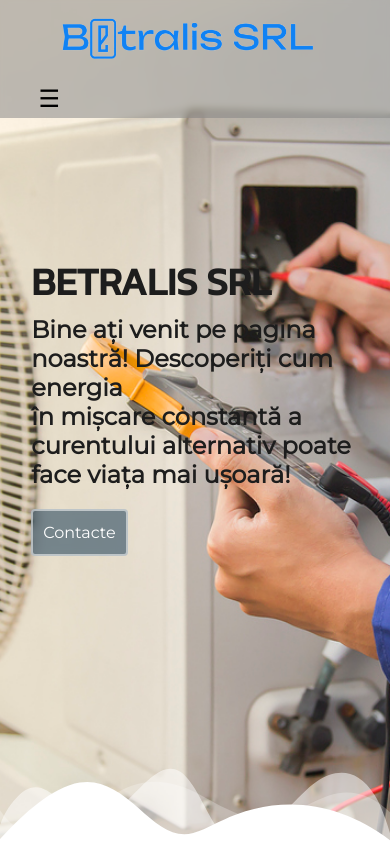
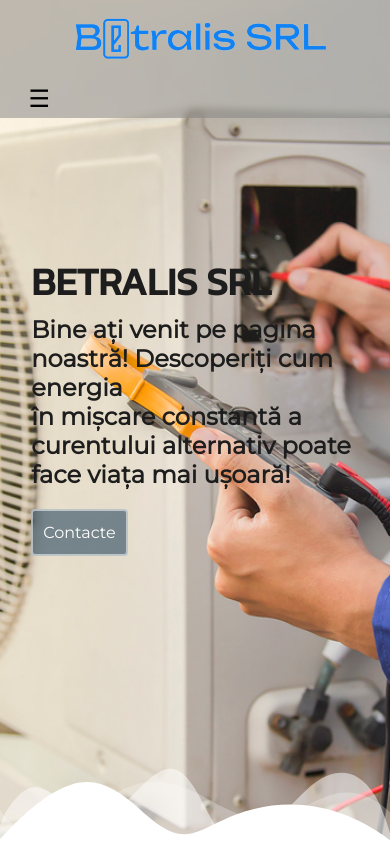
Before and after one commit to DamianSkoda/Betralis-SRL-AC, a plain HTML site: page index.html in a window 390 px wide. Shown: the top 844 px of the page. Drawn offline with Linux system fonts and the light colour scheme.

Commit message:
Add files via upload

```diff
--- a/css/style.css
+++ b/css/style.css
@@ -98,7 +98,7 @@ h1{
 .logo{
     height: 64px;
     margin-left: 3rem;
-    padding: 0;
+    padding: 0px 13px;
 
 }
 
@@ -413,7 +413,7 @@ footer{
         border: none;
         cursor: pointer;
        display: block;
-       padding:0px 280px;
+       padding:0px 290px;
 
     }
 
```
